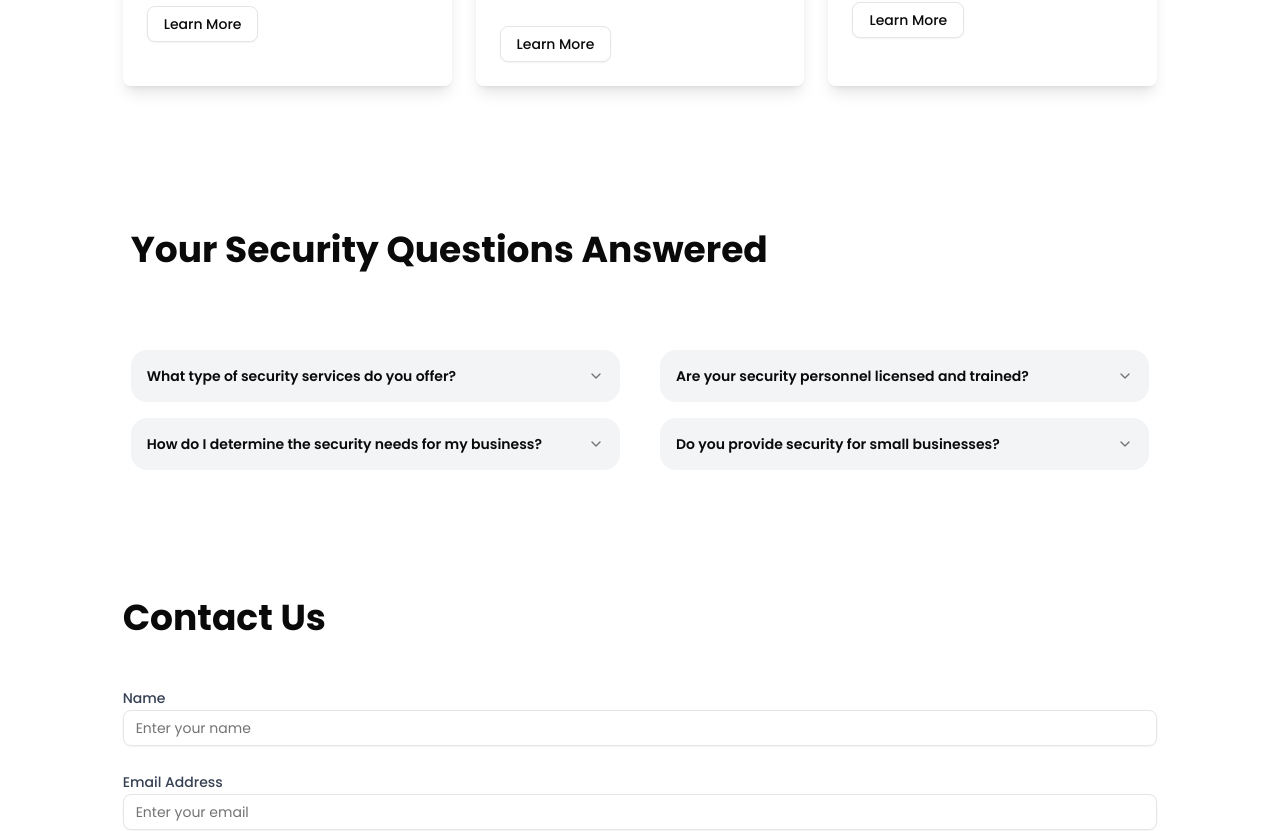
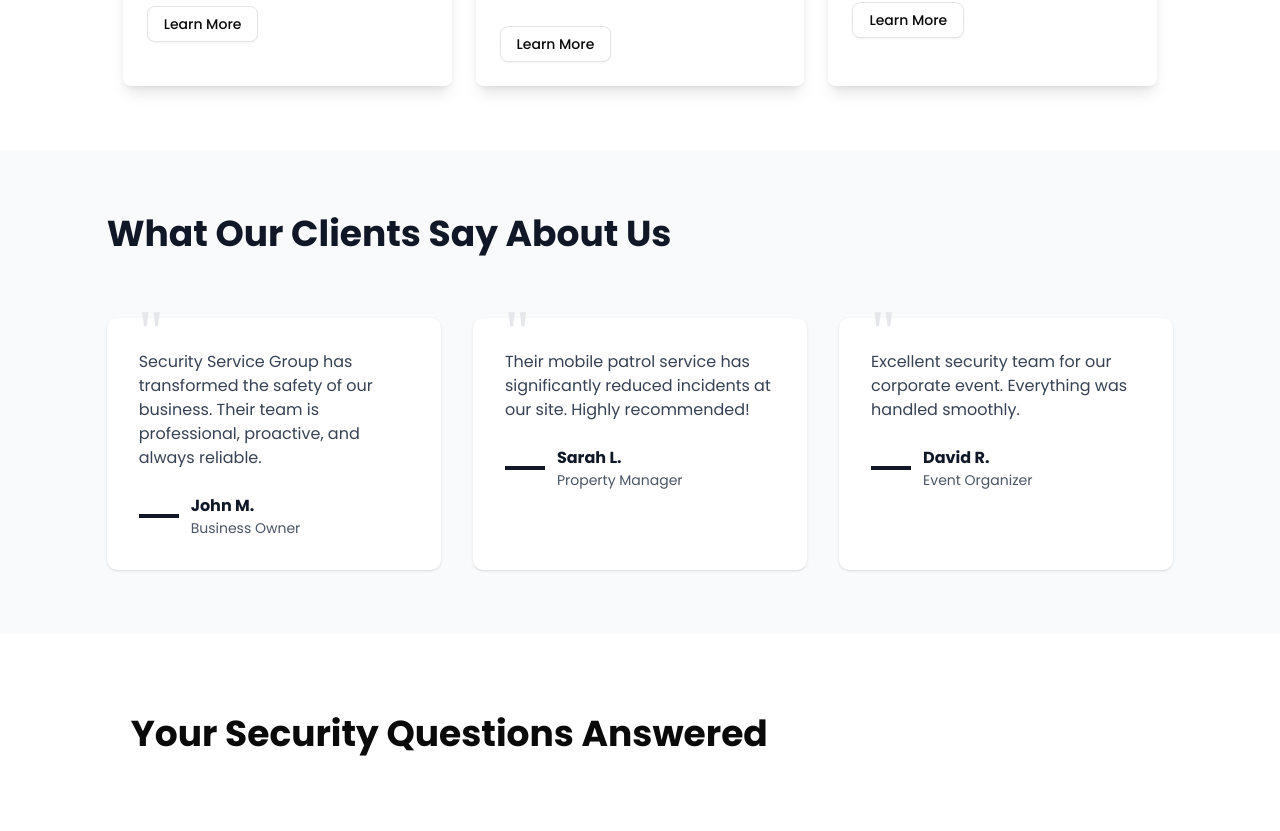
Before and after one commit to fahadanwar11/SSG, a React (Vite) app: page / in a window 1280 px wide. Shown: the part 1650-2481 px from the top of the page. Built offline with nearby package versions, Linux system fonts and the light colour scheme; the HTML template or start-up script is replaced by a standard one.

Commit message:
finalised content

```diff
--- a/src/pages/Homepage/Components/HeroSection.tsx
+++ b/src/pages/Homepage/Components/HeroSection.tsx
@@ -67,7 +67,7 @@ function HeroSection() {
               duration: 0.5,
               delay: 0.6,
             }}
-            className="mt-8 space-x-4"
+            className="mt-8 space-x-4 pb-4"
           >
             <Button
               size="lg"
--- a/src/pages/Homepage/Components/Services.tsx
+++ b/src/pages/Homepage/Components/Services.tsx
@@ -63,8 +63,8 @@ const services: Service[] = [
 
 export default function Services() {
   return (
-    <section className="w-11/12 lg:w-10/12 max-w-7xl   mx-auto px-4 py-16">
-      <h2 className="text-4xl font-bold text-left lg:mb-12 md:mb-8 sm:mb-6 ">
+    <section className="w-11/12 lg:w-10/12 max-w-7xl mx-auto px-4 py-16">
+      <h2 className="text-3xl md:text-4xl font-bold text-left lg:mb-12 md:mb-8 sm:mb-6 ">
         Services
       </h2>
       <div className="grid grid-cols-1 md:grid-cols-2 lg:grid-cols-3 gap-6">
--- /dev/null
+++ b/src/pages/Homepage/Components/Testimonials.tsx
@@ -0,0 +1,109 @@
+import { motion } from "framer-motion";
+
+export default function TestimonialsSection() {
+  const testimonials = [
+    {
+      quote:
+        "Security Service Group has transformed the safety of our business. Their team is professional, proactive, and always reliable.",
+      author: "John M.",
+      position: "Business Owner",
+    },
+    {
+      quote:
+        "Their mobile patrol service has significantly reduced incidents at our site. Highly recommended!",
+      author: "Sarah L.",
+      position: "Property Manager",
+    },
+    {
+      quote:
+        "Excellent security team for our corporate event. Everything was handled smoothly.",
+      author: "David R.",
+      position: "Event Organizer",
+    },
+  ];
+
+  return (
+    <section className="py-16 bg-gray-50">
+      <div className="w-11/12 lg:w-10/12 max-w-7xl mx-auto">
+        <motion.div
+          initial={{ opacity: 0, y: 20 }}
+          whileInView={{ opacity: 1, y: 0 }}
+          viewport={{ once: true, amount: 0.3 }}
+          transition={{ duration: 0.6 }}
+          className="text-center mb-12 md:mb-16"
+        >
+          {/* <h3 className="text-lg font-medium text-gray-700 mb-2">
+            Testimonials
+          </h3> */}
+          <h2 className="text-3xl md:text-4xl text-left font-bold text-gray-900">
+            What Our Clients Say About Us
+          </h2>
+        </motion.div>
+
+        <div className="grid grid-cols-1 md:grid-cols-3 gap-8">
+          {testimonials.map((testimonial, index) => (
+            <motion.div
+              key={index}
+              initial={{ opacity: 0, y: 30 }}
+              whileInView={{ opacity: 1, y: 0 }}
+              viewport={{ once: true, amount: 0.3 }}
+              transition={{ duration: 0.6, delay: index * 0.2 }}
+              className="bg-white rounded-lg shadow-sm p-8 relative"
+            >
+              {/* Quote mark decoration */}
+              <div className="absolute -top-4 left-8 text-6xl text-gray-200 font-serif">
+                "
+              </div>
+
+              <div className="relative z-10">
+                <motion.p
+                  initial={{ opacity: 0 }}
+                  whileInView={{ opacity: 1 }}
+                  viewport={{ once: true }}
+                  transition={{ duration: 0.5, delay: 0.3 + index * 0.2 }}
+                  className="text-gray-700 mb-6 relative z-10"
+                >
+                  {testimonial.quote}
+                </motion.p>
+
+                <motion.div
+                  initial={{ opacity: 0, x: -20 }}
+                  whileInView={{ opacity: 1, x: 0 }}
+                  viewport={{ once: true }}
+                  transition={{ duration: 0.5, delay: 0.5 + index * 0.2 }}
+                >
+                  <div className="flex items-center">
+                    <div className="w-10 h-1 bg-gray-900 mr-3"></div>
+                    <div>
+                      <p className="font-bold text-gray-900">
+                        {testimonial.author}
+                      </p>
+                      <p className="text-sm text-gray-600">
+                        {testimonial.position}
+                      </p>
+                    </div>
+                  </div>
+                </motion.div>
+              </div>
+            </motion.div>
+          ))}
+        </div>
+
+        {/* <motion.div
+          initial={{ opacity: 0, y: 20 }}
+          whileInView={{ opacity: 1, y: 0 }}
+          viewport={{ once: true, amount: 0.3 }}
+          transition={{ duration: 0.6, delay: 0.8 }}
+          className="mt-16 text-center bg-gray-900 text-white py-8 px-6 rounded-lg shadow-md"
+        >
+          <div className="flex flex-col md:flex-row items-center justify-center gap-4">
+            <Phone className="h-8 w-8 text-white/80" />
+            <p className="text-xl font-medium">
+              Let us provide the same outstanding security for you!
+            </p>
+          </div>
+        </motion.div> */}
+      </div>
+    </section>
+  );
+}
--- a/src/pages/Homepage/index.tsx
+++ b/src/pages/Homepage/index.tsx
@@ -2,12 +2,14 @@ import ContactUsCard from "@/common/ContactUsCard";
 import HeroSection from "./Components/HeroSection";
 import Services from "./Components/Services";
 import FAQSection from "@/common/Faqs";
+import TestimonialsSection from "./Components/Testimonials";
 
 function Homepage() {
   return (
     <>
       <HeroSection />
       <Services />
+      <TestimonialsSection />
       <FAQSection />
       <ContactUsCard />
     </>
```
